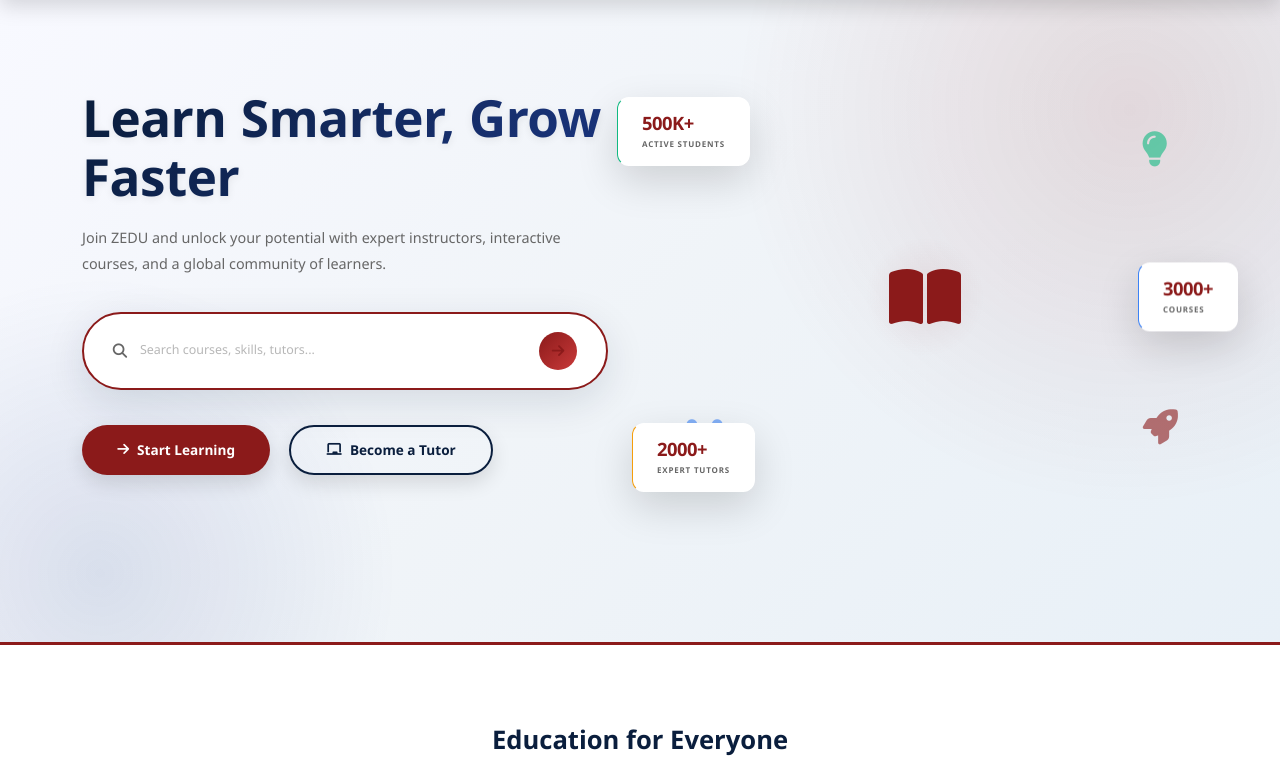
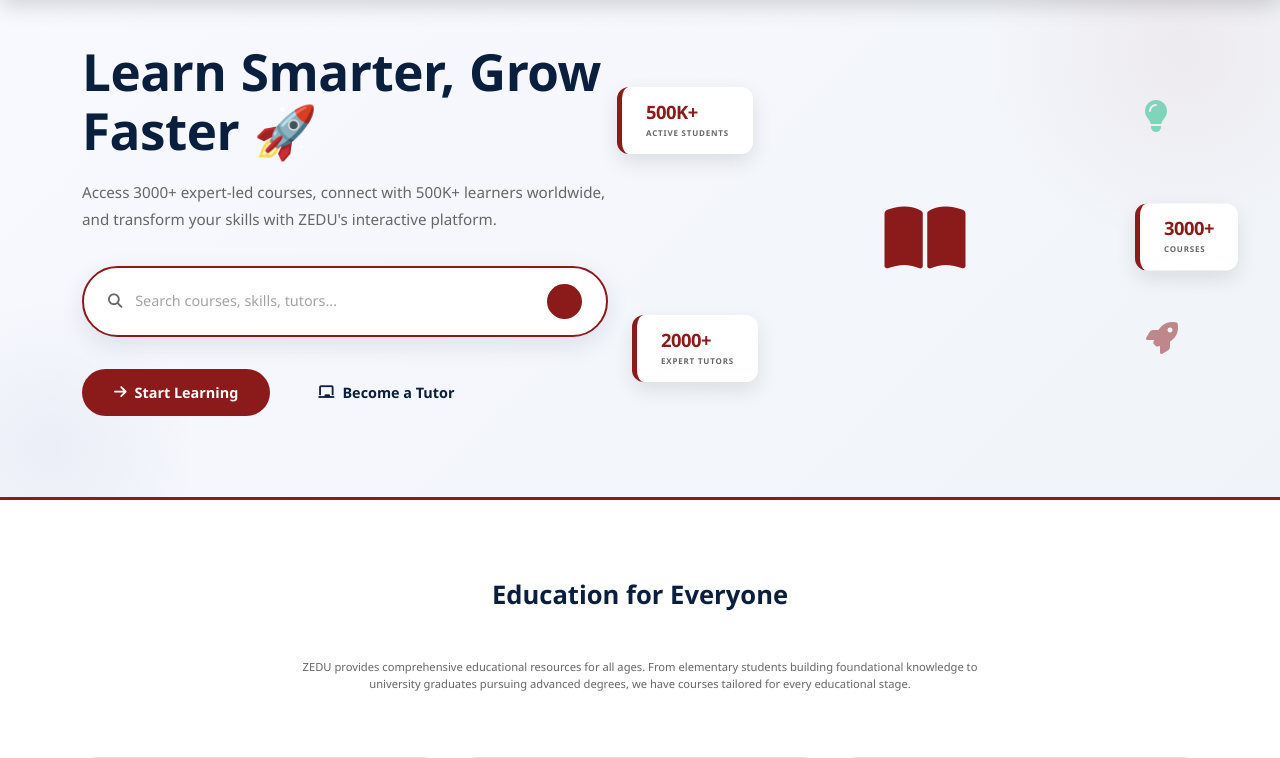
Before and after one commit to TKay25/ZEDU, a Flask app: page / in a window 1280 px wide. Shown: the part 65-823 px from the top of the page. Run offline with Flask 3, Linux system fonts and the light colour scheme; some libraries are stand-ins or nearby versions.

Commit message:
Update index.html

```diff
--- a/templates/index.html
+++ b/templates/index.html
@@ -393,15 +393,15 @@
 
         /* Hero Section */
         .hero {
-            background: linear-gradient(135deg, #f8f9ff 0%, #f0f4f8 50%, #e8f0f7 100%);
-            padding: 40px 0 120px;
+            background: linear-gradient(135deg, #f8f9ff 0%, #f0f4f8 100%);
+            padding: 40px 0 80px;
             position: relative;
             overflow: hidden;
             color: var(--text-dark);
             border-bottom: 3px solid var(--secondary-red);
             display: flex;
             align-items: center;
-            min-height: 600px;
+            min-height: 500px;
         }
 
         .hero > .container {
@@ -412,32 +412,25 @@
         .hero::before {
             content: '';
             position: absolute;
-            width: 800px;
-            height: 800px;
-            background: radial-gradient(circle, rgba(139, 26, 26, 0.12) 0%, transparent 70%);
+            width: 400px;
+            height: 400px;
+            background: radial-gradient(circle, rgba(139, 26, 26, 0.05) 0%, transparent 70%);
             border-radius: 50%;
-            top: -300px;
-            right: -250px;
-            animation: float 8s ease-in-out infinite;
+            top: -150px;
+            right: -100px;
             z-index: 0;
         }
 
         .hero::after {
             content: '';
             position: absolute;
-            width: 600px;
-            height: 600px;
-            background: radial-gradient(circle, rgba(30, 58, 138, 0.12) 0%, transparent 70%);
+            width: 300px;
+            height: 300px;
+            background: radial-gradient(circle, rgba(30, 58, 138, 0.05) 0%, transparent 70%);
             border-radius: 50%;
-            bottom: -200px;
-            left: -200px;
-            animation: float 10s ease-in-out infinite reverse;
+            bottom: -100px;
+            left: -100px;
             z-index: 0;
-        }
-
-        @keyframes float {
-            0%, 100% { transform: translateY(0px) rotate(0deg); }
-            50% { transform: translateY(40px) rotate(3deg); }
         }
 
         .hero-content {
@@ -453,112 +446,74 @@
             color: var(--primary-blue);
             letter-spacing: -0.5px;
             line-height: 1.15;
-            animation: slideInDown 0.8s ease-out;
             word-spacing: 0.1rem;
-            text-shadow: 0 2px 8px rgba(0, 0, 0, 0.08);
-            background: linear-gradient(135deg, var(--primary-blue) 0%, var(--accent-blue) 100%);
-            -webkit-background-clip: text;
-            -webkit-text-fill-color: transparent;
-            background-clip: text;
-        }
-
-        @keyframes slideInDown {
-            from {
-                opacity: 0;
-                transform: translateY(-40px);
-            }
-            to {
-                opacity: 1;
-                transform: translateY(0);
-            }
         }
 
         .hero p {
-            font-size: 0.90rem;
+            font-size: 0.95rem;
             color: var(--text-gray);
-            margin-bottom: 2.2rem;
+            margin-bottom: 2rem;
             line-height: 1.8;
             max-width: 550px;
-            animation: slideInUp 0.8s ease-out 0.2s both;
             font-weight: 500;
-        }
-
-        @keyframes slideInUp {
-            from {
-                opacity: 0;
-                transform: translateY(30px);
-            }
-            to {
-                opacity: 1;
-                transform: translateY(0);
-            }
         }
 
         .hero-search {
             background: white;
-            padding: 1.1rem 1.8rem;
+            padding: 1rem 1.5rem;
             border-radius: 50px;
             display: flex;
             align-items: center;
             gap: 0.8rem;
-            margin-bottom: 2.2rem;
-            box-shadow: 0 12px 40px rgba(10, 30, 61, 0.12);
+            margin-bottom: 2rem;
+            box-shadow: 0 8px 25px rgba(10, 30, 61, 0.1);
             max-width: 600px;
             border: 2.5px solid var(--secondary-red);
-            transition: all 0.3s ease;
-            animation: slideInUp 0.8s ease-out 0.4s both;
+            transition: box-shadow 0.2s ease;
         }
 
         .hero-search:hover,
         .hero-search:focus-within {
-            border-color: var(--secondary-red);
-            box-shadow: 0 18px 50px rgba(139, 26, 26, 0.18);
-            transform: translateY(-3px);
+            box-shadow: 0 12px 35px rgba(139, 26, 26, 0.15);
         }
 
         .hero-search i {
             color: var(--secondary-red);
             font-weight: 700;
-            font-size: 0.90rem;
+            font-size: 0.9rem;
         }
 
         .hero-search input {
             border: none;
             background: transparent;
             flex: 1;
-            font-size: 0.78rem;
+            font-size: 0.9rem;
             color: var(--text-dark);
             font-weight: 500;
         }
 
         .hero-search input::placeholder {
             color: var(--text-gray);
-            opacity: 0.7;
-            font-weight: 400;
+            opacity: 0.6;
         }
 
         .hero-search button {
-            background: linear-gradient(135deg, var(--secondary-red) 0%, #c93a3a 100%);
+            background: var(--secondary-red);
             border: none;
             color: white;
-            width: 2.4rem;
-            height: 2.4rem;
+            width: 2.2rem;
+            height: 2.2rem;
             border-radius: 50%;
             cursor: pointer;
             display: flex;
             align-items: center;
             justify-content: center;
-            transition: all 0.3s ease;
-            font-size: 0.80rem;
+            transition: background 0.2s ease;
+            font-size: 0.8rem;
         }
 
         .hero-search button:hover {
-            transform: scale(1.1);
-            box-shadow: 0 5px 15px rgba(139, 26, 26, 0.3);
-        }
-
-        .hero-search input::placeholder {
-            color: #999;
+            background: #a01515;
         }
 
         .hero-search input:focus {
@@ -567,40 +522,38 @@
 
         .cta-buttons {
             display: flex;
-            gap: 1.2rem;
+            gap: 1rem;
             flex-wrap: wrap;
-            margin-top: 2rem;
-            animation: slideInUp 0.8s ease-out 0.6s both;
+            margin-top: 1.5rem;
         }
 
         .cta-buttons .btn {
-            transition: all 0.3s ease;
-            box-shadow: 0 8px 20px rgba(0, 0, 0, 0.12);
-            font-size: 0.85rem;
+            transition: background 0.2s ease;
+            font-size: 0.9rem;
             font-weight: 700;
+            padding: 0.8rem 2rem;
+            border: none;
         }
 
         .cta-buttons .btn:hover {
-            transform: translateY(-4px);
-            box-shadow: 0 15px 40px rgba(0, 0, 0, 0.18);
+            transform: none;
         }
 
         /* Hero Visual Elements */
         .hero-visual {
             position: relative;
-            height: 450px;
+            height: 350px;
             display: flex;
             align-items: center;
             justify-content: center;
             z-index: 2;
-            margin-top: 2rem;
+            margin-top: 1rem;
         }
 
         .hero-icon-main {
-            font-size: 4rem;
+            font-size: 4.5rem;
             color: var(--secondary-red);
             text-align: center;
-            animation: slideInRight 0.8s ease-out;
             position: relative;
             z-index: 3;
         }
@@ -608,100 +561,37 @@
         /* Hero Secondary Icons */
         .hero-icon-secondary {
             position: absolute;
-            font-size: 2.2rem;
-            opacity: 0.6;
-            animation: slideInRight 0.8s ease-out;
+            font-size: 2rem;
+            opacity: 0.5;
         }
 
         .hero-icon-top-left {
-            top: 40px;
+            top: 20px;
             left: 20px;
-            animation-delay: 0.2s;
             color: #f59e0b;
         }
 
         .hero-icon-top-right {
-            top: 50px;
+            top: 30px;
             right: 30px;
-            animation-delay: 0.3s;
             color: #10b981;
         }
 
         .hero-icon-bottom-left {
-            bottom: 60px;
+            bottom: 40px;
             left: 30px;
-            animation-delay: 0.4s;
             color: #3b82f6;
         }
 
         .hero-icon-bottom-right {
-            bottom: 70px;
+            bottom: 50px;
             right: 20px;
-            animation-delay: 0.5s;
             color: var(--secondary-red);
-        }
-
-        .hero-icon-main::before {
-            content: '';
-            position: absolute;
-            width: 120px;
-            height: 120px;
-            background: radial-gradient(circle, rgba(139, 26, 26, 0.08) 0%, transparent 70%);
-            border-radius: 50%;
-            top: 50%;
-            left: 50%;
-            transform: translate(-50%, -50%);
-            z-index: -1;
-        }
-
-        @keyframes slideInRight {
-            from {
-                opacity: 0;
-                transform: translateX(60px);
-            }
-            to {
-                opacity: 1;
-                transform: translateX(0);
-            }
-        }
-
-        .hero-stat-badge {
-            position: absolute;
-            background: white;
-            border-radius: 12px;
-            padding: 1rem 1.5rem;
-            box-shadow: 0 15px 40px rgba(0, 0, 0, 0.15);
-            border-left: 5px solid var(--secondary-red);
-            display: flex;
-            flex-direction: column;
-            gap: 0.3rem;
-            animation: popIn 0.6s cubic-bezier(0.34, 1.56, 0.64, 1);
-            backdrop-filter: blur(10px);
-            border: 1px solid rgba(255, 255, 255, 0.9);
-            white-space: nowrap;
-            transition: all 0.3s ease;
-        }
-
-        .hero-stat-badge:hover {
-            transform: translateY(-4px);
-            box-shadow: 0 20px 50px rgba(0, 0, 0, 0.18);
-        }
-
-        @keyframes popIn {
-            from {
-                opacity: 0;
-                transform: scale(0.6) rotate(-15deg);
-            }
-            to {
-                opacity: 1;
-                transform: scale(1) rotate(0deg);
-            }
         }
 
         .badge-students {
             top: 25px;
             left: -35px;
-            animation-delay: 0.4s;
             border-left-color: #10b981;
         }
 
@@ -709,14 +599,12 @@
             top: 50%;
             right: -40px;
             transform: translateY(-50%);
-            animation-delay: 0.6s;
             border-left-color: #3b82f6;
         }
 
         .badge-instructors {
             bottom: 30px;
             left: -20px;
-            animation-delay: 0.8s;
             border-left-color: #f59e0b;
         }
 
@@ -726,6 +614,24 @@
             color: var(--secondary-red);
             line-height: 1;
             letter-spacing: -0.5px;
+        }
+
+        .hero-stat-badge {
+            position: absolute;
+            background: white;
+            border-radius: 12px;
+            padding: 1rem 1.5rem;
+            box-shadow: 0 8px 20px rgba(0, 0, 0, 0.1);
+            border-left: 5px solid var(--secondary-red);
+            display: flex;
+            flex-direction: column;
+            gap: 0.3rem;
+            white-space: nowrap;
+            transition: box-shadow 0.2s ease;
+        }
+
+        .hero-stat-badge:hover {
+            box-shadow: 0 12px 30px rgba(0, 0, 0, 0.15);
         }
 
         .badge-label {
@@ -2096,8 +2002,8 @@
         <div class="container">
             <div class="row align-items-center">
                 <div class="col-lg-6 hero-content">
-                    <h1>Learn Smarter, Grow Faster</h1>
-                    <p>Join ZEDU and unlock your potential with expert instructors, interactive courses, and a global community of learners.</p>
+                    <h1>Learn Smarter, Grow Faster 🚀</h1>
+                    <p>Access 3000+ expert-led courses, connect with 500K+ learners worldwide, and transform your skills with ZEDU's interactive platform.</p>
                     <div class="hero-search">
                         <i class="fas fa-search" style="color: var(--text-gray);"></i>
                         <input type="text" placeholder="Search courses, skills, tutors...">
```
